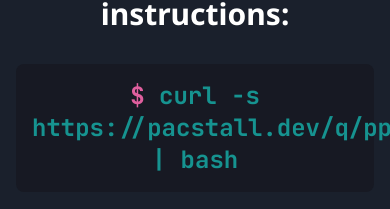
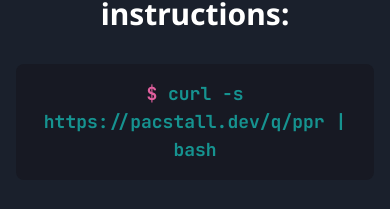
Before and after one commit to pacstall/chaotic-ppr-landing, a Next.js app: page / in a window 390 px wide. Shown: the part 797-1006 px from the top of the page. Built offline with nearby package versions, Linux system fonts and the light colour scheme.

Commit message:
fix mobile command thing

```diff
--- a/src/components/content.jsx
+++ b/src/components/content.jsx
@@ -39,7 +39,7 @@
             <div className="my-8">
                 <h1 className="text-3xl text-white font-bold text-center">Installation instructions:</h1>
                 <div className="inst bg-darker hover:bg-opacity-90 p-4 my-8 rounded-lg w-auto hover:cursor-pointer" onClick={copyDownload}>
-                    <h1 className="text-2xl text-pacstall-green font-bold text-center download">
+                    <h1 className="sm:text-2xl text-lg text-pacstall-green font-bold text-center download">
                         <span className="text-pacstall-pink">$</span> {downloadLink}
                     </h1>
                 </div>
```
